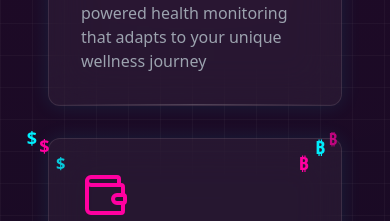
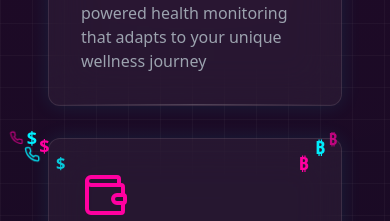
Before and after one commit to ActivateLLC/qstate-harmony-hub, a React (Vite) app: page / in a window 390 px wide. Shown: the part 2340-2561 px from the top of the page. Built offline with nearby package versions, Linux system fonts and the light colour scheme; what @supabase/auth-helpers-react would draw is missing.

Commit message:
Add phone icon to AreaCard
Include a phone icon next to the Bitcoin symbols in the AreaCard component to enhance visual representation. Ensure to refactor the AreaCard to maintain code efficiency.
[skip gpt_engineer]

```diff
--- a/src/components/life-areas/AreaCard.tsx
+++ b/src/components/life-areas/AreaCard.tsx
@@ -1,5 +1,5 @@
 import { motion } from "framer-motion";
-import { LucideIcon } from "lucide-react";
+import { LucideIcon, Phone } from "lucide-react";
 
 interface AreaCardProps {
   title: string;
@@ -104,6 +104,27 @@ const AreaCard = ({ title, description, icon: Icon, color, onClick }: AreaCardPr
                 <div className={`text-lg font-bold ${index % 2 === 0 ? 'text-qpink' : 'text-qblue'}`}>₿</div>
               </motion.div>
             ))}
+            {[...Array(2)].map((_, index) => (
+              <motion.div
+                key={`phone-${index}`}
+                initial={{ opacity: 0, scale: 0, y: 0 }}
+                animate={{
+                  opacity: [0, 1, 1, 0],
+                  scale: [0.5, 1, 1, 0.5],
+                  y: [-15 * (index + 1), -35 * (index + 1)],
+                  x: [-index * 15 - 20, -index * 25 - 30]
+                }}
+                transition={{
+                  duration: 2,
+                  delay: index * 0.3,
+                  repeat: Infinity,
+                  repeatType: "loop"
+                }}
+                className="absolute -left-8 top-0"
+              >
+                <Phone className={`w-4 h-4 ${index % 2 === 0 ? 'text-qblue' : 'text-qpink'}`} />
+              </motion.div>
+            ))}
             {[...Array(3)].map((_, index) => (
               <motion.div
                 key={`cash-${index}`}
```
